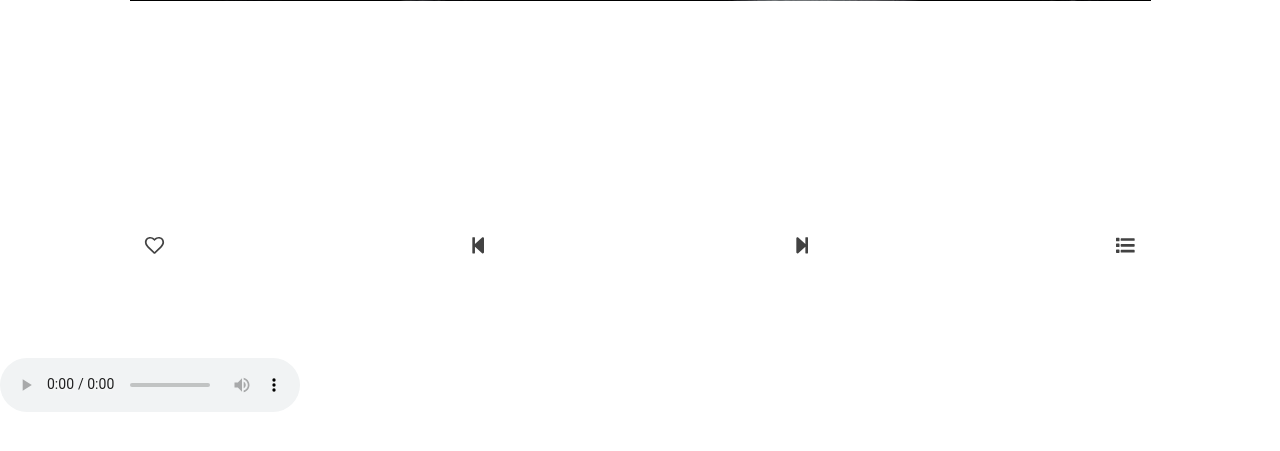
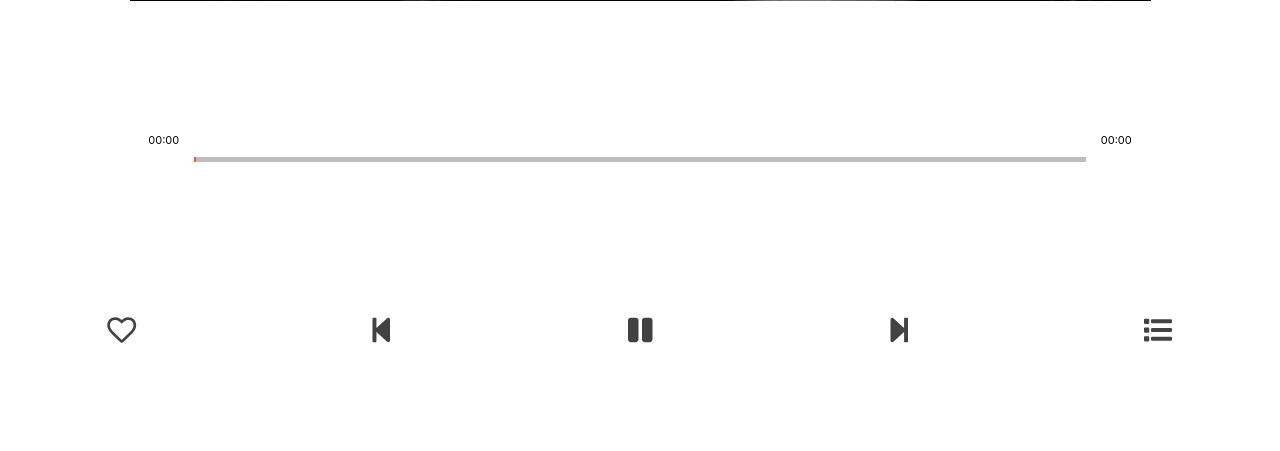
Before and after one commit to wuyiwen0/llh, a PHP site: page /musicPlay.html in a window 1280 px wide. Shown: the part 1269-1720 px from the top of the page. Run offline with PHP 8.4, Linux system fonts and the light colour scheme.

Commit message:
WYW--音乐播放页相关

```diff
--- a/front/css/style.css
+++ b/front/css/style.css
@@ -141,3 +141,30 @@ my.html页
 .textCenter{
 	text-align: center;
 }
+/*********
+*音乐进度条
+*********/
+#rateSpace{
+/*position:relative;*/
+	width:100%;
+	height:5px;
+	top:-5px;
+	background-color:  #bdbdbd;
+	margin-top: 17%
+}
+#musicRate{
+	float: left;
+	z-index:10px;
+	height: 5px;
+	background-color: #FF5722;
+	border-right:2px solid  #FF5722;
+}
+#rateId{
+
+}
+#starTime{
+	margin-top: 10%
+}
+#endTime{
+margin-top: 10%
+}
--- a/front/musicPlay.html
+++ b/front/musicPlay.html
@@ -12,6 +12,100 @@
   <link rel="stylesheet" href="css/fa-svg-with-js.css">
   <!-- Path to your custom app styles-->
   <link rel="stylesheet" href="css/style.css">
+  <script type="text/javascript" src="js/jquery-2.2.2.js"></script>
+  <script type="text/javascript">
+    $(document).ready(function(){
+      //获取audio元素
+      var audio = document.getElementById("audios");
+      //当前音乐地址
+
+      //audio oncanplay事件
+      audio.addEventListener("canplay", function(){
+        var total = audio.duration;
+
+        //自动播放设置
+        audio.play();
+
+        var timer = setInterval(function(){
+            var now = audio.currentTime;
+
+            //播放进度随时显示
+            var progress = now/total;
+            var width = progress*($("#rateSpace").width());
+
+            $("#musicRate").css('width',parseInt(width));
+            //播放时间的提示更新
+            var totalTime = (total/60).toFixed(2);
+            var nowTime = (now/60).toFixed(2);
+            $('#starTime').text(nowTime);
+            $('#endTime').text(totalTime);
+        },1000);
+
+      });
+      console.log(audio.duration);//自动加载不显示时长
+
+      //2、单击audio控制区域的播放或暂停按钮，可以进行视频的播放或暂停  注意：这部分代码不能在oncanplay监听事件中，否则无效
+      $("#playP").click(function(){
+        console.log(audio.duration);//点击可显示时长
+        var icon = $("#playP svg").attr("class");
+
+        if (audio.paused ){
+          console.log(icon);
+          $("#playP svg").attr("class","svg-inline--fa fa-pause fa-w-14 fa-2x");
+          audio.play();
+        }else{
+          console.log(icon);
+          $("#playP svg").attr("class","svg-inline--fa fa-play fa-w-14 fa-2x");
+          audio.pause();
+        }
+      });
+
+      //切歌设置
+      $("#nextm").click(function(){
+
+      });
+
+        //自动播放设置
+        // if (audio.paused ){
+        //   $("#playP i").attr("class","fas fa-pause fa-2x");
+        //   audio.play();
+        // }else{
+        //   $("#playP i").attr("class","fas fa-play fa-2x");
+        //   audio.pause();
+        // }
+
+
+        // console.log(icon);
+        // if (icon == "svg-inline--fa fa-play fa-w-14 fa-2x") {
+        //   $("#playP svg").attr("class","svg-inline--fa fa-pause fa-w-14 fa-2x");
+        //   audio.play();
+        // }else{
+        //   $("#playP svg").attr("class","svg-inline--fa fa-play fa-w-14 fa-2x");
+        //   audio.pause();
+        // }正确做法
+        // alert($("#playP svg").hasClass("svg-inline--fa fa-play fa-w-14 fa-2x"));
+
+        // 出现的问题这样为undefined
+        // if($("#playP i").hasClass("fas fa-play fa-2x")){
+        //   $("#playP i").attr("class","fas fa-pause fa-2x");
+        //   audio.play();
+        // }else{
+        //   audio.play();
+        // }
+
+        //收藏心操作
+        $(".heartbtn").click(function(){
+          var heartbtn = $(".heartbtn svg").attr("data-prefix");
+          if (heartbtn == "far") {
+            $(".heartbtn svg").attr("data-prefix","fas");
+            $(".heartbtn svg").attr("style","color:Tomato");
+          }else{
+            $(".heartbtn svg").attr("data-prefix","far");
+            $(".heartbtn svg").attr("style","color:#424242");
+          }
+        });
+     });
+  </script>
 </head>
 <body>
 	<!-- Status bar overlay for fullscreen mode-->
@@ -45,43 +139,134 @@
 		        	</div>
 		        	<div class="col-10"></div>
 		        </div>
+            <div class="row no-gutte">
+              <!-- 播放进度-->
+              <!-- <div class="col-5"></div> -->
+              <div class="col-15 font11" id="starTime" style="text-align:right">00:00</div>
+              <div class="col-70">
+                <!-- <div id="rateId"></div> -->
+                <div id="rateSpace">
+                  <div id="musicRate"></div>
+                </div>
+              </div>
+              <div class="col-15 font11" id="endTime">00:00</div>
+              <!-- <div class="col-5"></div> -->
+              <!-- 播放进度结束-->
+            </div>
+
 		        <!-- 播放控制区 -->
-            <div class="row" style="padding-top:18%">
-              <div class="col-25 textCenter">
-                <a href="">
-                  <i class="far fa-heart fa-lg" style="color:#424242"></i>
+            <div class="row" style="padding-top:12%">
+              <div class="col-20 textCenter">
+                <a href="" class="heartbtn">
+                  <i class="far fa-heart fa-2x" style="color:#424242"></i>
                 </a>
               </div>
-              <div class="col-25 textCenter">
-                <a href="">
-                  <i class="fas fa-step-backward fa-lg" style="color:#424242"></i>
+              <div class="col-20 textCenter">
+                <a href="" id="prem">
+                  <i class="fas fa-step-backward fa-2x" style="color:#424242"></i>
                 </a>
               </div>
-              <div class="col-25 textCenter">
-                <a href="">
-                  <i class="fas fa-step-forward fa-lg " style="color:#424242"></i>
+              <div class="col-20 textCenter">
+                <a href="#" id="playP">
+                  <i class="fas fa-pause fa-2x" style="color:#424242"></i>
                 </a>
               </div>
-              <div class="col-25 textCenter">
-                <a href="">
-                  <i class="fas fa-list fa-lg " style="color:#424242"></i>
+              <div class="col-20 textCenter">
+                <a href="" id="nextm">
+                  <i class="fas fa-step-forward fa-2x " style="color:#424242"></i>
+                </a>
+              </div>
+              <div class="col-20 textCenter">
+                <a href="#" data-picker=".picker-1" class="open-picker">
+                  <i class="fas fa-list fa-2x " style="color:#424242"></i>
                 </a>
               </div>
             </div>
 		        <div class="row" style="padding-top:8%">
-		        	<audio id="audio" src="music/xiao_xing_yun.mp3 " controls></audio><br/>
+		        	<audio id="audios1" src="music/Adele-Rolling In The Deep.mp3" loop="loop"></audio><br/>
+              <audio id="audios" src="music/脸红的思春期-Some1.mp3" loop="loop"></audio><br/>
 		        </div>
 
 		        <!-- 播放控制区 End-->
-	        </div>
+	      </div>
 
 	    </div>
 	  </div>
 	</div>
-
+  <!-- 音乐列表Picker -->
+  <div class="picker-modal picker-1">
+    <div class="toolbar">
+      <div class="toolbar-inner">
+        <div class="left"></div>
+        <div class="right"><a href="#" class="close-picker redColor">关闭</a></div>
+      </div>
+    </div>
+    <div class="picker-modal-inner whiteBGColor" style="margin-top:-35px;">
+    <!-- <div class="page-content">该class标签使以下页面可滚动，将该标签写在list-block下可免去页面下方的留白 -->
+      <div class="page-content list-block media-list inset">
+        <ul>
+          <li>
+            <a href="#" class="item-link item-content">
+              <div class="item-media"><img src="img/iu.jpg" width="44" height="44"></div>
+              <div class="item-inner">
+                <div class="item-title-row">
+                  <div class="item-title">致姓名</div>
+                </div>
+                <div class="item-subtitle">iu(李智恩)</div>
+              </div>
+            </a>
+          </li>
+          <li>
+            <a href="#" class="item-link item-content">
+              <div class="item-media"><img src="img/Adele.jpg" width="44" height="44"></div>
+              <div class="item-inner">
+                <div class="item-title-row">
+                  <div class="item-title">Set fire into the rain</div>
+                </div>
+                <div class="item-subtitle">Adele</div>
+              </div>
+            </a>
+          </li><li>
+            <a href="#" class="item-link item-content">
+              <div class="item-media"><img src="img/poster.jpg" width="44" height="44"></div>
+              <div class="item-inner">
+                <div class="item-title-row">
+                  <div class="item-title">小幸运</div>
+                </div>
+                <div class="item-subtitle">田馥甄</div>
+              </div>
+            </a>
+          </li>
+          <li>
+            <a href="#" class="item-link item-content">
+              <div class="item-media"><img src="img/iu.jpg" width="44" height="44"></div>
+              <div class="item-inner">
+                <div class="item-title-row">
+                  <div class="item-title">歌名</div>
+                </div>
+                <div class="item-subtitle">歌手名s</div>
+              </div>
+            </a>
+          </li>
+          <li>
+            <a href="#" class="item-link item-content">
+              <div class="item-media"><img src="..." width="44"></div>
+              <div class="item-inner">
+                <div class="item-title-row">
+                  <div class="item-title">Yellow Submarine</div>
+                </div>
+                <div class="item-subtitle">Beatles</div>
+              </div>
+            </a>
+          </li>
+        </ul>
+      </div>
+    </div>
+  </div>
+  <!-- 音乐列表Picker end -->
 <!-- Path to Framework7 Library JS-->
-    <script type="text/javascript" src="js/jquery-2.2.2.js"></script>
-    <script type="text/javascript" src="js/framework7.min.js"></script>
-    <script type="text/javascript" src="js/fontawesome-all.min.js"></script>
+  <script type="text/javascript" src="js/framework7.min.js"></script>
+  <script type="text/javascript" src="js/fontawesome-all.min.js"></script>
+  <script>var myApp = new Framework7();            </script>
 </body>
 </html>
```
Also changed, not shown: 2 other files.
